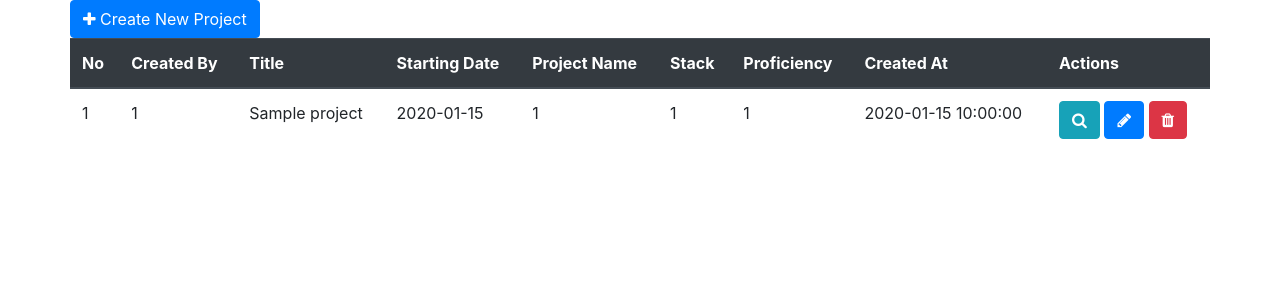
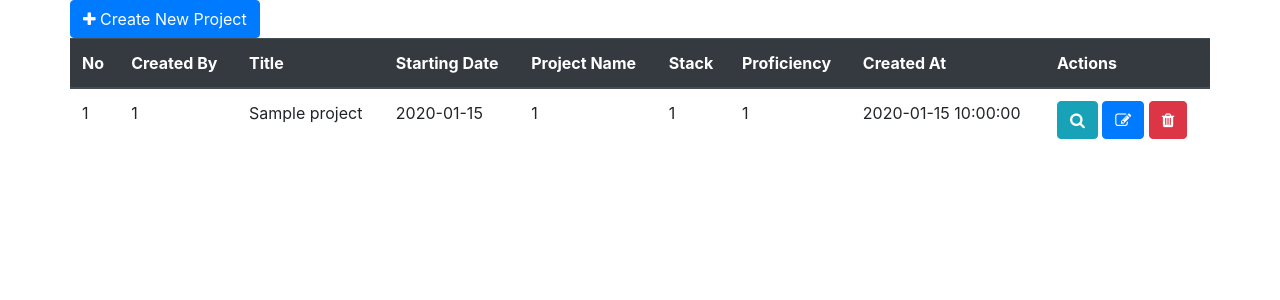
Before and after one commit to Oluwablin/cavi-api, a Laravel app: page /project in a window 1280 px wide. Shown: the part 56-356 px from the top of the page. Run offline with Laravel 8, Linux system fonts and the light colour scheme; tables that the repository leaves empty hold one stand-in row (values such as "Sample post").

```diff
--- a/resources/views/project/index.blade.php
+++ b/resources/views/project/index.blade.php
@@ -47,7 +47,7 @@
                             {{-- <a class="btn btn-info" href="{{ route('project.show',$project->id) }}">View</a> --}}
 
                             <a class="btn btn-info" href="javascript:void(0);" onclick="fetchOneProject({{ $project->id }})" title="View Project"><i class="fa fa-search"></i></a>
-                            <a class="btn btn-primary" href="{{ route('project.edit',$project->id) }}" title="Edit Project"><i class="fa fa-pencil"></i></a>
+                            <a class="btn btn-primary" href="{{ route('project.edit',$project->id) }}" title="Edit Project"><i class="fa fa-edit"></i></a>
 
                             @csrf
                             @method('DELETE')
```
